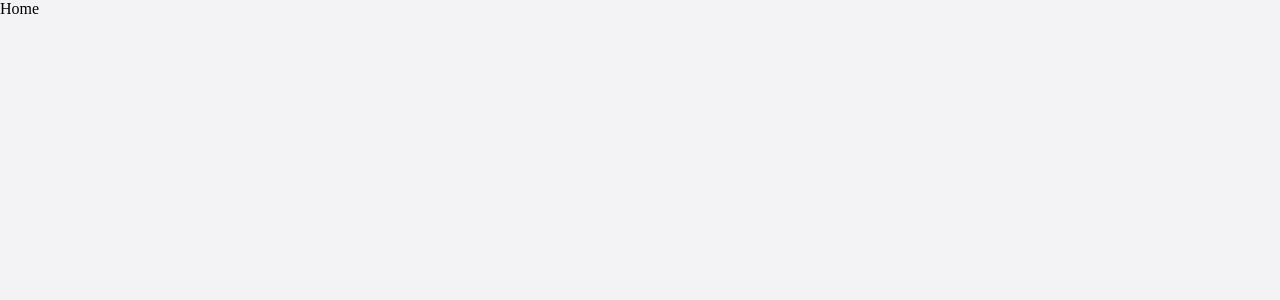
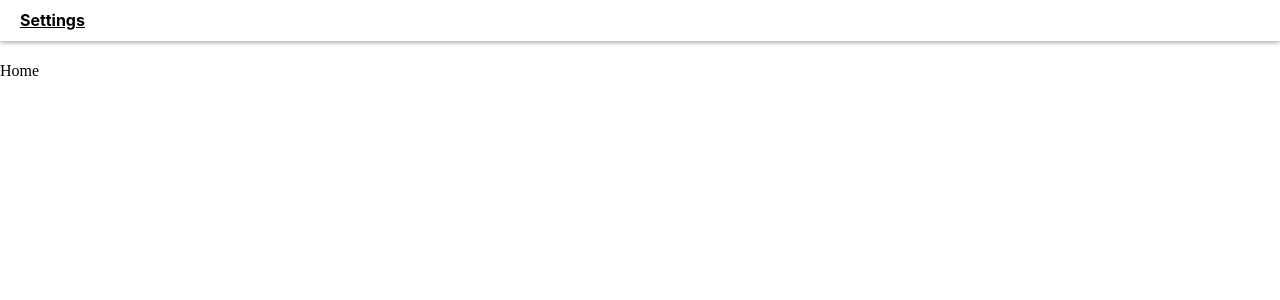
Before and after one commit to youssefSamih/infinite-image-scroll-react, a Next.js app: page / in a window 1280 px wide. Shown: the top 300 px of the page. Built offline with nearby package versions, Linux system fonts and the light colour scheme.

Commit message:
feat: finish design header

```diff
--- a/src/pages/index.tsx
+++ b/src/pages/index.tsx
@@ -1,7 +1,12 @@
 import React from 'react';
+import Layout from 'ui/Layout';
 
 const Home = () => {
-  return <div>Home</div>;
+  return (
+    <Layout>
+      <div>Home</div>
+    </Layout>
+  );
 };
 
 export default Home;
--- a/src/theme/global-style.ts
+++ b/src/theme/global-style.ts
@@ -1,10 +1,6 @@
 import { createGlobalStyle } from 'styled-components';
 
-interface globalTypesStyles {
-  backgroundColor?: string;
-}
-
-export default createGlobalStyle<globalTypesStyles>`
+export default createGlobalStyle`
   *, ::after, ::before {
     box-sizing: border-box;
   }
@@ -20,8 +16,7 @@ export default createGlobalStyle<globalTypesStyles>`
 
   body {
     margin: 0;
-    background: ${({ backgroundColor }) =>
-      backgroundColor ? backgroundColor : '#f3f3f5'};
+    background: '#f3f3f5';
 		color: #000;
     height: 100%;
   }
--- /dev/null
+++ b/src/ui/Header/index.tsx
@@ -0,0 +1,13 @@
+import React from 'react';
+import NavBar from 'ui/NavBar';
+import { HeaderContainer } from './style';
+
+const Header: React.FC = ({ children }) => {
+  return (
+    <HeaderContainer>
+      <NavBar>{children}</NavBar>
+    </HeaderContainer>
+  );
+};
+
+export default Header;
--- /dev/null
+++ b/src/ui/Header/style.ts
@@ -0,0 +1,10 @@
+import styled from 'styled-components';
+
+export const HeaderContainer = styled.header`
+  width: 100%;
+  box-shadow: 0 2px 4px 0 rgba(0, 0, 0, 0.3);
+  position: fixed;
+  top: 0;
+  z-index: 20;
+  background-color: ${({ theme }) => theme.colors.white};
+`;
--- /dev/null
+++ b/src/ui/Layout/index.tsx
@@ -0,0 +1,20 @@
+import React from 'react';
+import { Wrapper } from './style';
+import GlobalStyle from 'theme/global-style';
+import Header from 'ui/Header';
+
+interface LayoutProps {
+  Component?: React.FC;
+}
+
+const Layout: React.FC<LayoutProps> = ({ children, Component }) => {
+  return (
+    <>
+      <GlobalStyle />
+      <Header>{Component && <Component />}</Header>
+      <Wrapper>{children}</Wrapper>
+    </>
+  );
+};
+
+export default Layout;
--- /dev/null
+++ b/src/ui/Layout/style.ts
@@ -0,0 +1,6 @@
+import styled from 'styled-components';
+
+export const Wrapper = styled.div`
+  min-height: 100%;
+  padding-top: 3.85rem;
+`;
--- /dev/null
+++ b/src/ui/NavBar/index.tsx
@@ -0,0 +1,16 @@
+import React from 'react';
+import { NavbarContainer, ContentContainer, Option } from './style';
+import Link from 'next/link';
+
+const NavBar: React.FC = ({ children }) => {
+  return (
+    <NavbarContainer>
+      <Link href="/">
+        <Option>Settings</Option>
+      </Link>
+      <ContentContainer>{children}</ContentContainer>
+    </NavbarContainer>
+  );
+};
+
+export default NavBar;
--- /dev/null
+++ b/src/ui/NavBar/style.ts
@@ -0,0 +1,17 @@
+import styled from 'styled-components';
+
+export const NavbarContainer = styled.nav`
+  display: flex;
+  align-items: center;
+  padding: 0.695rem 1.25rem;
+`;
+
+export const ContentContainer = styled.div`
+  margin: auto;
+`;
+
+export const Option = styled.a`
+  font-weight: bold;
+  cursor: pointer;
+  text-decoration: underline;
+`;
--- a/tsconfig.json
+++ b/tsconfig.json
@@ -18,9 +18,9 @@
     "strict": true,
     "target": "esnext",
     "baseUrl": "./src",
-    "typeRoots": ["./node_modules/@types"],
-    "suppressImplicitAnyIndexErrors": true,
+    "typeRoots": ["./types", "./node_modules/@types"],
+    "suppressImplicitAnyIndexErrors": true
   },
-  "exclude": ["node_modules"],
+  "exclude": ["node_modules", "./types"],
   "include": ["**/*.ts", "**/*.tsx"]
 }
```
Also changed, not shown: package.json (+6 -2 lines), types/styled-components/index.d.ts (added, +94 -0 lines), 1 other file (tests, documents, lock files or other folders).
